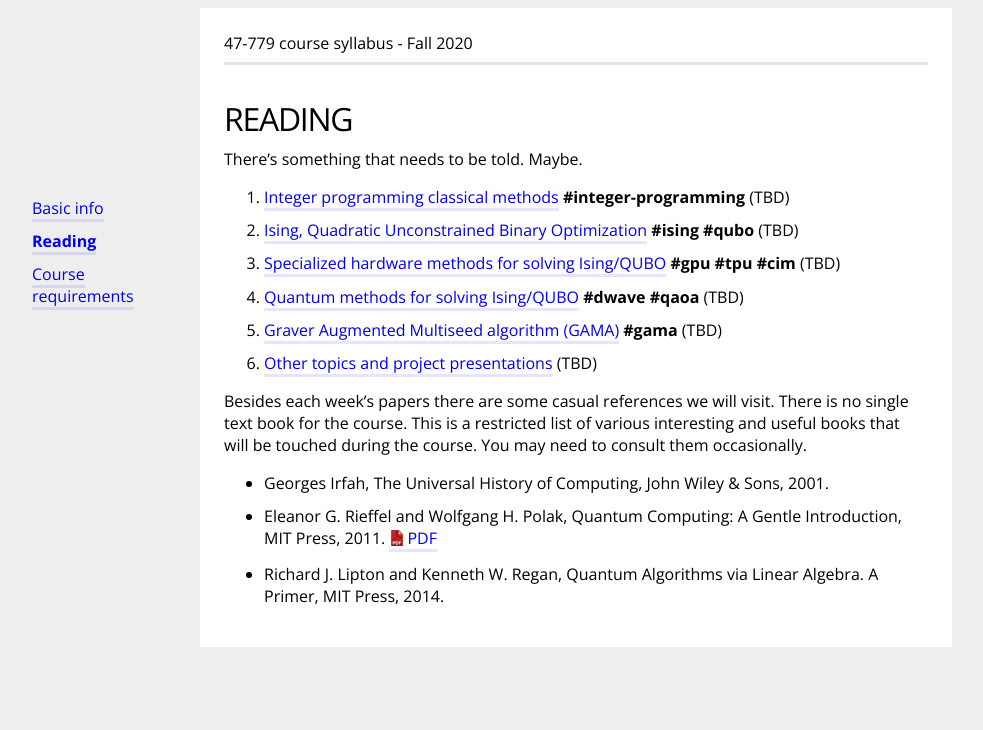
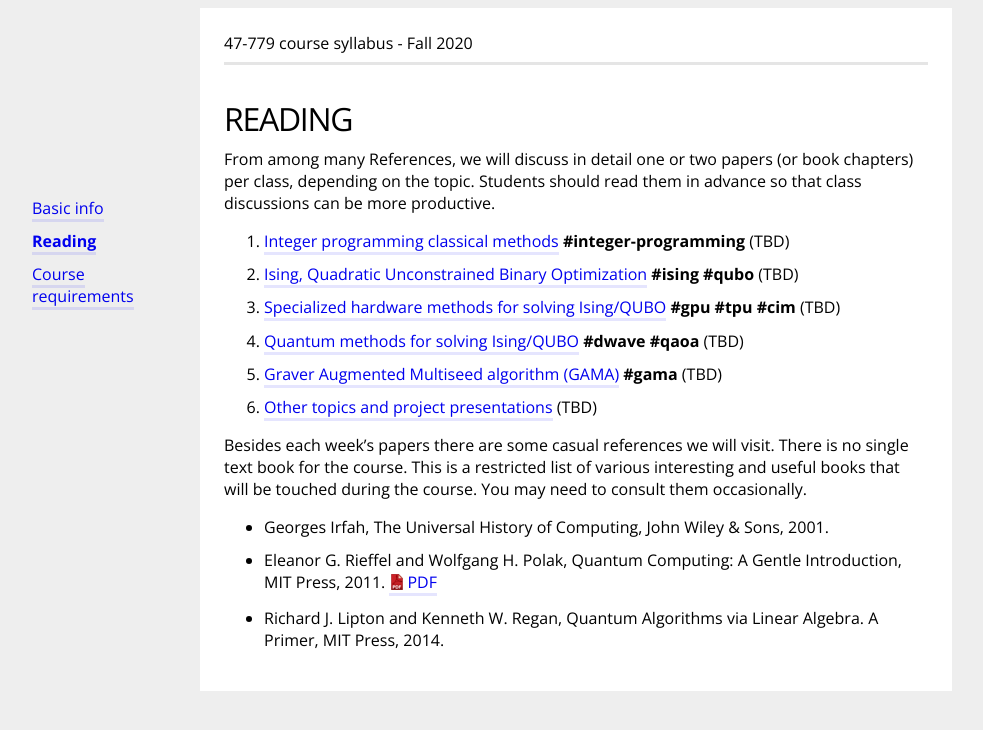
Before and after one commit to bernalde/QuIP, a Jekyll site: the page built from reading.md, in a window 1280 px wide. Shown: the top 730 px of the page, without its empty margins (64-1047 px from the left). Built offline with Jekyll 4.4.1, drawn with Linux system fonts in a browser that asks for light colours.

Commit message:
Update reading page according to Tayur's comments

```diff
--- a/reading.md
+++ b/reading.md
@@ -8,7 +8,9 @@ menuPosition: 2
 You can access all the required reading material via the links provided.
 {% endif %}
 
-There's something that needs to be told. Maybe.
+From among many References, we will discuss in detail one or two papers (or book chapters) per class, depending on the topic.
+Students should read them in advance so that class discussions can be more productive.
+
 
 <ol>
 {% assign syllabus = (site.syllabus | sort: "week") %}
```
